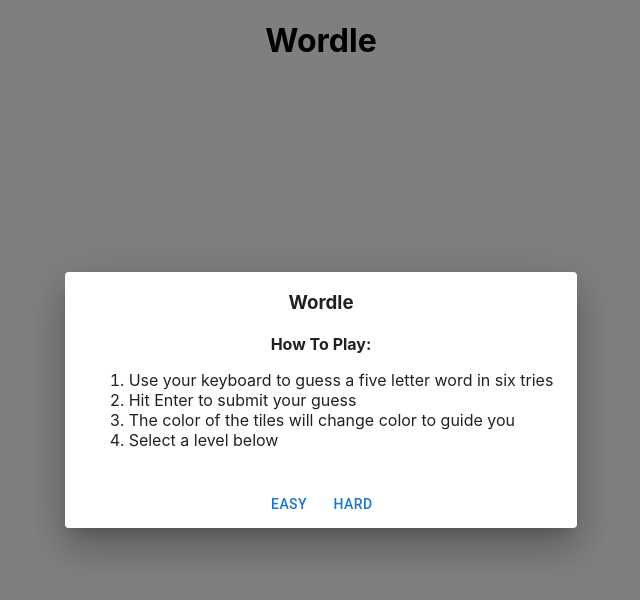
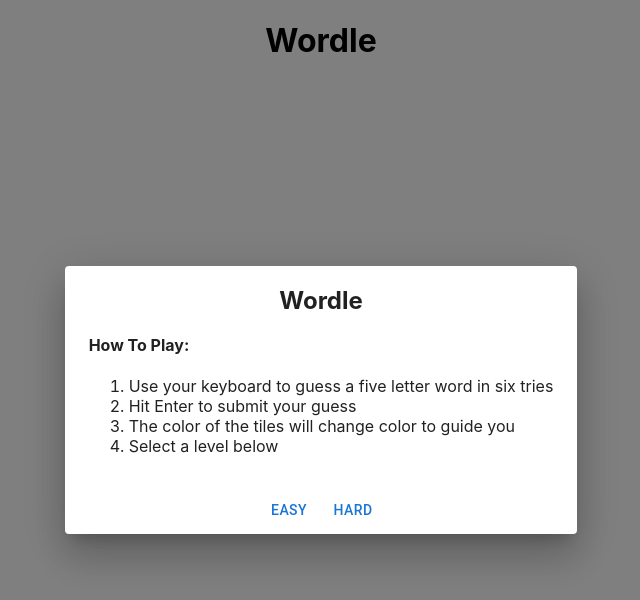
Before and after one commit to jmitch1132/wordle-remake, a React (Create React App) app: page / in a window 1280 px wide. Shown: the top 600 px of the page, without its empty margins (319-959 px from the left). Built offline with nearby package versions, Linux system fonts and the light colour scheme.

Commit message:
updates css

```diff
--- a/src/Components/App.tsx
+++ b/src/Components/App.tsx
@@ -12,7 +12,7 @@
       <div>
         {!level && (
           <Dialog open>
-            <h3 className="modalHeader">Wordle</h3>
+            <h2 className="modalHeader">Wordle</h2>
 
             <DialogContent className="modalBody">
               <h4>How To Play:</h4>
--- a/src/Styles/Game.css
+++ b/src/Styles/Game.css
@@ -1,12 +1,6 @@
 h1 {
   justify-content: center;
   display: flex;
-}
-
-h4 {
-  display:flex;
-  justify-content: center;
-  margin-bottom: 0;;
 }
 
 .results{
```
